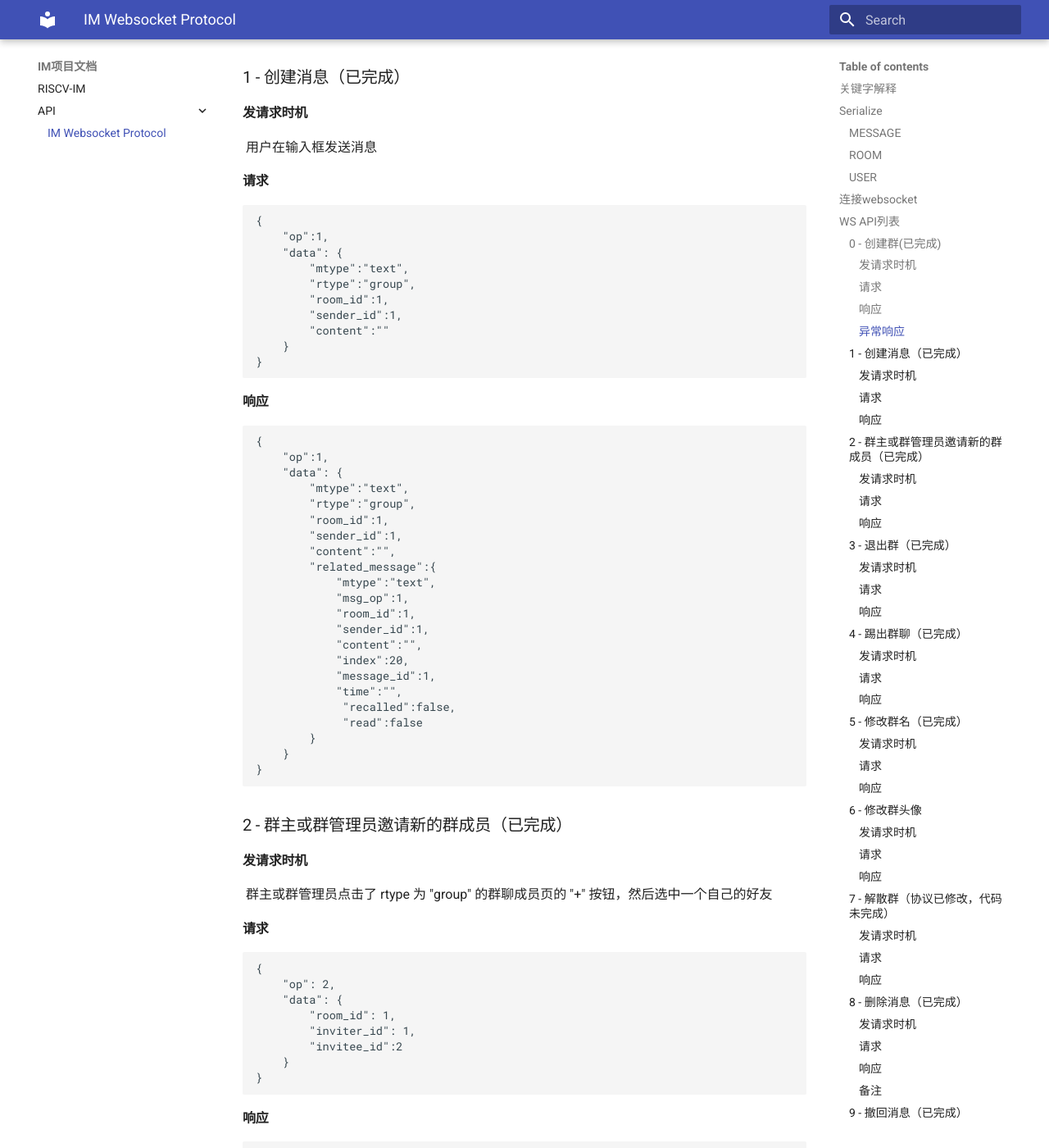
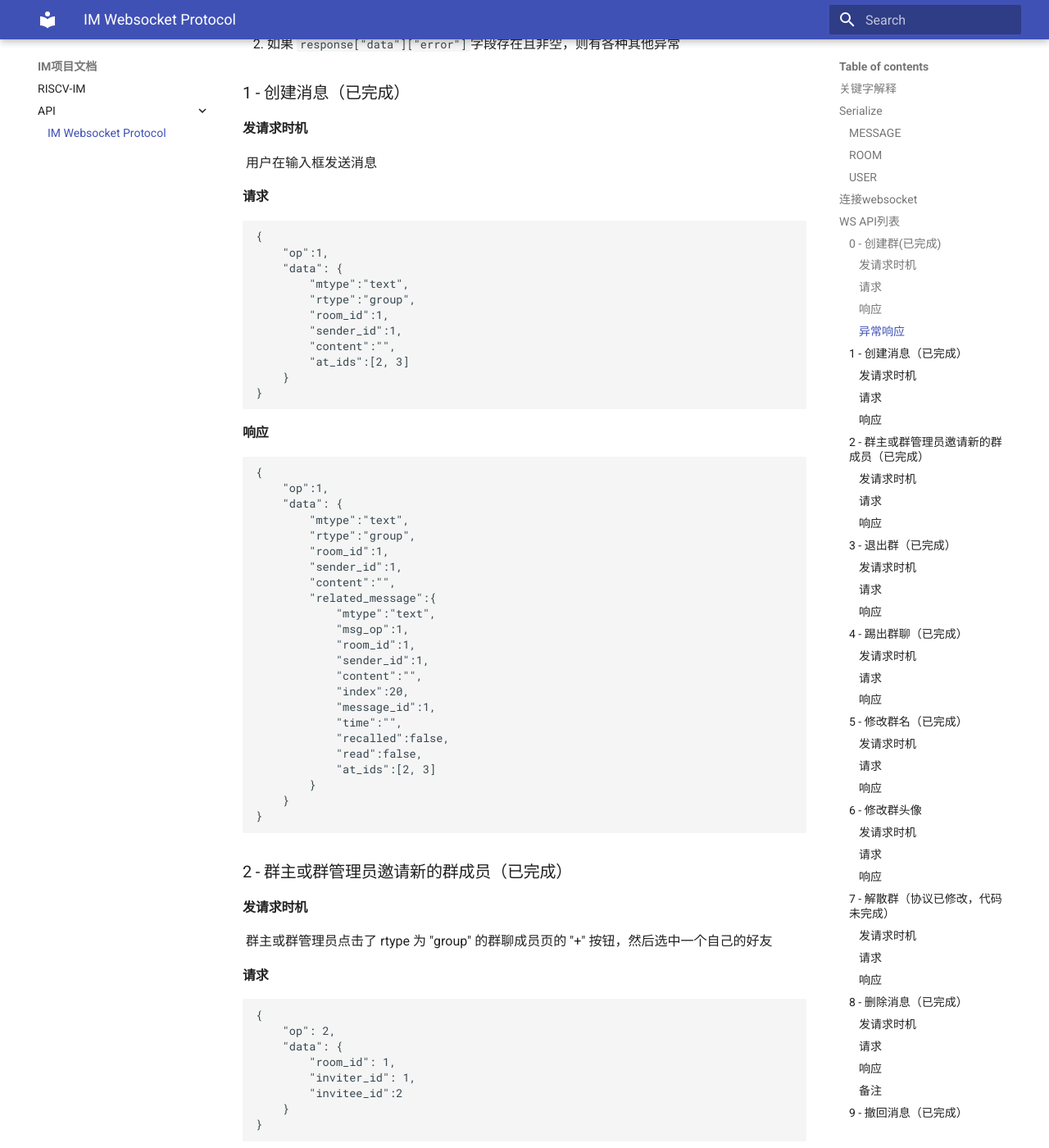
Before and after one commit to guanning03/im-docs, an MkDocs documentation site: the page built from docs/API/websocket.md, in a window 1280 px wide and 1400 px high, scrolled down 4659 px. Shown: the whole window at 82% size. Built offline with MkDocs 1.6.1 and Material for MkDocs 9.7.7, drawn with Linux system fonts in a browser that asks for light colours; some of the changed text lies outside the part shown.

Commit message:
自动提交

````diff
--- a/docs/API/websocket.md
+++ b/docs/API/websocket.md
@@ -30,7 +30,8 @@ rtype —— 群聊类型，可能是"group", "private_chat", "self"
     "recalled": bool,
     "time": str,
     "mtype": str,
-    "room_id":int
+    "room_id":int,
+    "at_ids": list[int]
 }
 ```
 
@@ -249,7 +250,8 @@ SEND_INVITE_ROOM_MEMBER_REQUEST = 28 # 普通群成员邀请新的群成员
         "rtype":"group",
         "room_id":1,
         "sender_id":1,
-        "content":""
+        "content":"",
+        "at_ids":[2, 3]
     }
 }
 ```
@@ -274,8 +276,9 @@ SEND_INVITE_ROOM_MEMBER_REQUEST = 28 # 普通群成员邀请新的群成员
         	"index":20,
         	"message_id":1,
         	"time":"",
-             "recalled":false,
-             "read":false
+            "recalled":false,
+            "read":false,
+            "at_ids":[2, 3]
         }
     }
 }
@@ -319,8 +322,8 @@ SEND_INVITE_ROOM_MEMBER_REQUEST = 28 # 普通群成员邀请新的群成员
         	"index":20,
         	"message_id":1,
         	"time":"",
-             "recalled":false,
-             "read":false
+            "recalled":false,
+            "read":false
         },
         "related_room": ROOM
     }
````
Also changed, not shown: 1 other file.
